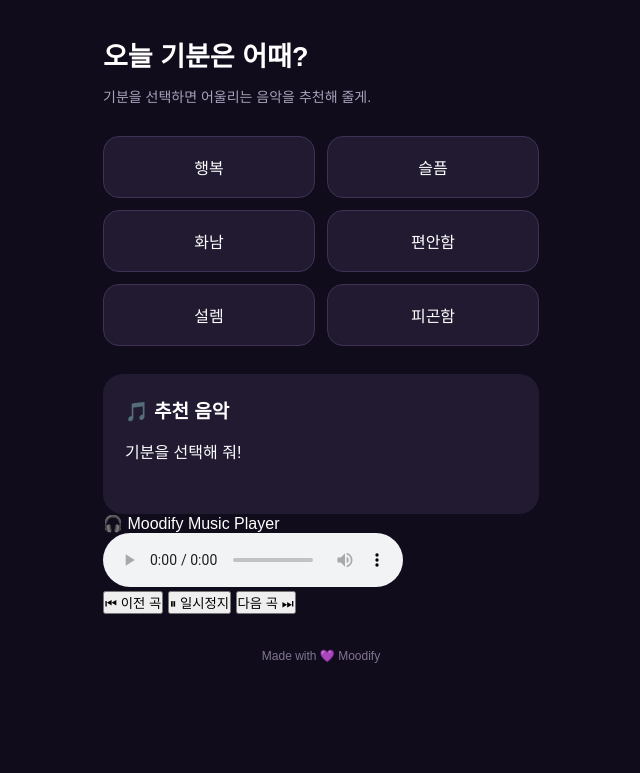
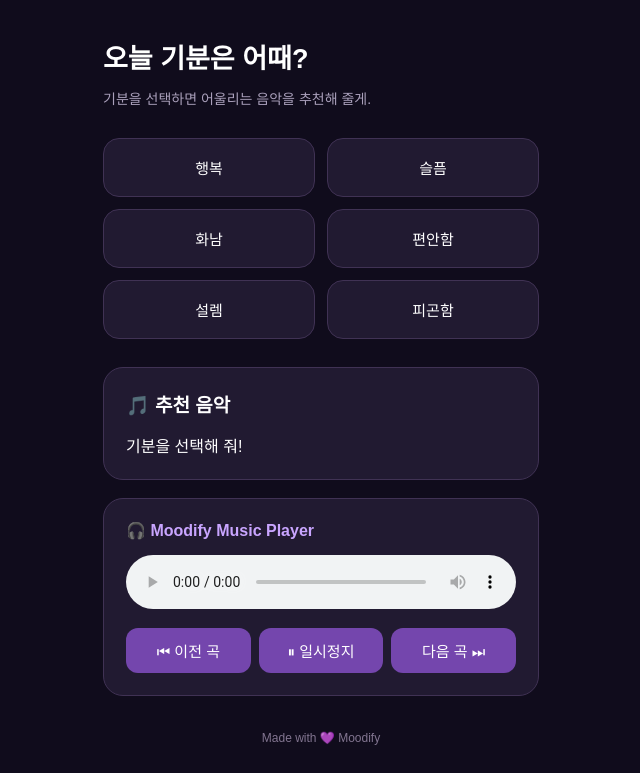
Before and after one commit to mycke0317/-Moodify, a website built with Vite: page index.html in a window 1280 px wide. Shown: the part 111-884 px from the top of the page, without its empty margins (319-959 px from the left). Before the commit the page ends 802 px from the top, so only its background shows below. Built offline with nearby package versions, Linux system fonts and the light colour scheme.

Commit message:
Improve Moodify music player design

```diff
--- a/src/style.css
+++ b/src/style.css
@@ -13,7 +13,6 @@ body {
 }
 
 .app {
-  width: 100%;
   max-width: 480px;
   margin: auto;
   padding: 28px 22px;
@@ -25,7 +24,7 @@ body {
 }
 
 .logo {
-  font-size: 32px;
+  font-size: 34px;
   font-weight: bold;
   color: #c9a5ff;
 }
@@ -55,14 +54,17 @@ body {
   margin: 28px 0;
 }
 
+button {
+  cursor: pointer;
+  color: white;
+  font-size: 15px;
+}
+
 .mood {
   background: #211a31;
-  color: white;
   border: 1px solid #403254;
   border-radius: 16px;
   padding: 18px 10px;
-  font-size: 16px;
-  cursor: pointer;
 }
 
 .mood.active {
@@ -70,11 +72,13 @@ body {
   border-color: #c9a5ff;
 }
 
-.recommend {
+.recommend,
+.player {
   background: #211a31;
+  border: 1px solid #403254;
   border-radius: 20px;
   padding: 22px;
-  min-height: 140px;
+  margin-top: 18px;
 }
 
 .recommend h2 {
@@ -82,9 +86,45 @@ body {
   margin-bottom: 16px;
 }
 
-#message {
-  color: #c5b8d9;
-  font-size: 14px;
+#songs {
+  display: grid;
+  gap: 10px;
+}
+
+.song {
+  background: #302442;
+  border: 1px solid #57436e;
+  border-radius: 12px;
+  padding: 15px;
+  text-align: left;
+}
+
+.song:active {
+  background: #7446ad;
+}
+
+.player p {
+  color: #c9a5ff;
+  margin-bottom: 15px;
+  font-weight: bold;
+}
+
+.player audio {
+  width: 100%;
+  margin-bottom: 15px;
+}
+
+.controls {
+  display: flex;
+  gap: 8px;
+}
+
+.controls button {
+  flex: 1;
+  background: #7446ad;
+  border: none;
+  border-radius: 12px;
+  padding: 12px 5px;
 }
 
 footer {
```
